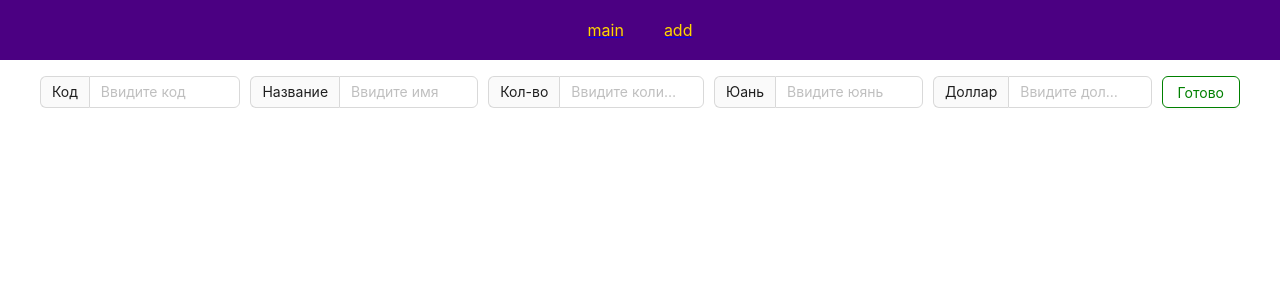
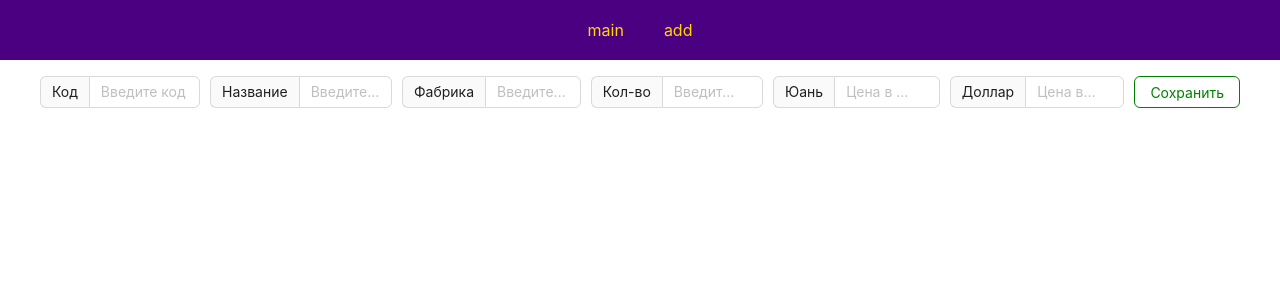
Before and after one commit to dordoistore/dordoi, a React (Create React App) app: page /add in a window 1280 px wide. Shown: the top 300 px of the page. Built offline with nearby package versions, Linux system fonts and the light colour scheme.

Commit message:
integrate add product

```diff
--- a/package.json
+++ b/package.json
@@ -8,6 +8,7 @@
     "@testing-library/react": "^13.4.0",
     "@testing-library/user-event": "^13.5.0",
     "antd": "^5.4.6",
+    "axios": "^1.4.0",
     "gh-pages": "^5.0.0",
     "prettier": "^2.8.8",
     "react": "^18.2.0",
--- a/src/components/edit/edit.jsx
+++ b/src/components/edit/edit.jsx
@@ -58,7 +58,7 @@ const Edit = ({ selectedProduct, closeModal,  updateProduct }) => {
             },
           ]}
         >
-          <Input type="text" addonBefore="Название" placeholder="Ввидите имя" />
+          <Input type="text" addonBefore="Название" placeholder="Введите название" />
         </Form.Item>
         <Form.Item
           name="quantity"
@@ -72,7 +72,7 @@ const Edit = ({ selectedProduct, closeModal,  updateProduct }) => {
           <Input
             type="number"
             addonBefore="Кол-во"
-            placeholder="Ввидите количество"
+            placeholder="Введите количество"
           />
         </Form.Item>
         <Form.Item
@@ -84,7 +84,7 @@ const Edit = ({ selectedProduct, closeModal,  updateProduct }) => {
             },
           ]}
         >
-          <Input type="number" addonBefore="Юань" placeholder="Ввидите юянь" />
+          <Input type="number" addonBefore="Юань" placeholder="Цена в юанях" />
         </Form.Item>
         <Form.Item
           name="usd"
@@ -98,11 +98,11 @@ const Edit = ({ selectedProduct, closeModal,  updateProduct }) => {
           <Input
             type="number"
             addonBefore="Доллар"
-            placeholder="Ввидите доллар"
+            placeholder="Цена в долларах"
           />
         </Form.Item>
         <Form.Item className="edit_button">
-          <Button htmlType="submit">Готово</Button>
+          <Button htmlType="submit">Сохранить</Button>
         </Form.Item>
       </Form>
     </div>
--- /dev/null
+++ b/src/contants/API.js
@@ -0,0 +1,5 @@
+export const BASE_URL = 'http://localhost:4001';
+
+export const API = {
+    products: 'products',
+}
--- a/src/pages/add-product/add-product.jsx
+++ b/src/pages/add-product/add-product.jsx
@@ -1,11 +1,26 @@
 import React from "react";
+import axios from 'axios';
 import { Button, Form, Input } from "antd";
+
 import "./add-product.scss";
+import {BASE_URL, API} from "../../contants/API";
+
 const AddProduct = () => {
   const [form] = Form.useForm();
-  const onSubmit = (values) => {
-    console.log("Received values of form: ", values);
+  const onSubmit = async (values) => {
+
+    const payload = {
+      code: values.code,
+      name: values.name,
+      factory: values.factory,
+      quantity: +values.quantity,
+      price_yuan: +values.yuan,
+      price_usd: +values.usd
+    }
+
+    await axios.post(`${BASE_URL}/${API.products}`, payload);
     form.resetFields();
+    //show tooltip 'Создано'
   };
   return (
     <Form className="add_product container" form={form} onFinish={onSubmit}>
@@ -18,7 +33,7 @@ const AddProduct = () => {
           },
         ]}
       >
-        <Input type="text" addonBefore="Код" placeholder="Ввидите код" />
+        <Input type="text" addonBefore="Код" placeholder="Введите код" />
       </Form.Item>
       <Form.Item
         name="name"
@@ -29,8 +44,20 @@ const AddProduct = () => {
           },
         ]}
       >
-        <Input type="text" addonBefore="Название" placeholder="Ввидите имя" />
+        <Input type="text" addonBefore="Название" placeholder="Введите название" />
       </Form.Item>
+
+        <Form.Item
+            name="factory"
+            rules={[
+                {
+                    required: true,
+                    message: "Заполните поле",
+                },
+            ]}
+        >
+            <Input type="text" addonBefore="Фабрика" placeholder="Введите имя фабрики" />
+        </Form.Item>
       <Form.Item
         name="quantity"
         rules={[
@@ -43,7 +70,7 @@ const AddProduct = () => {
         <Input
           type="number"
           addonBefore="Кол-во"
-          placeholder="Ввидите количество"
+          placeholder="Введите количество"
         />
       </Form.Item>
       <Form.Item
@@ -55,7 +82,7 @@ const AddProduct = () => {
           },
         ]}
       >
-        <Input type="number" addonBefore="Юань" placeholder="Ввидите юянь" />
+        <Input type="number" addonBefore="Юань" placeholder="Цена в юанях" />
       </Form.Item>
       <Form.Item
         name="usd"
@@ -69,12 +96,12 @@ const AddProduct = () => {
         <Input
           type="number"
           addonBefore="Доллар"
-          placeholder="Ввидите доллар"
+          placeholder="Цена в долларах"
         />
       </Form.Item>
       <Form.Item>
         <Button  htmlType="submit">
-         Готово
+         Сохранить
         </Button>
       </Form.Item>
     </Form>
```
Also changed, not shown: 1 other file (tests, documents, lock files or other folders).
